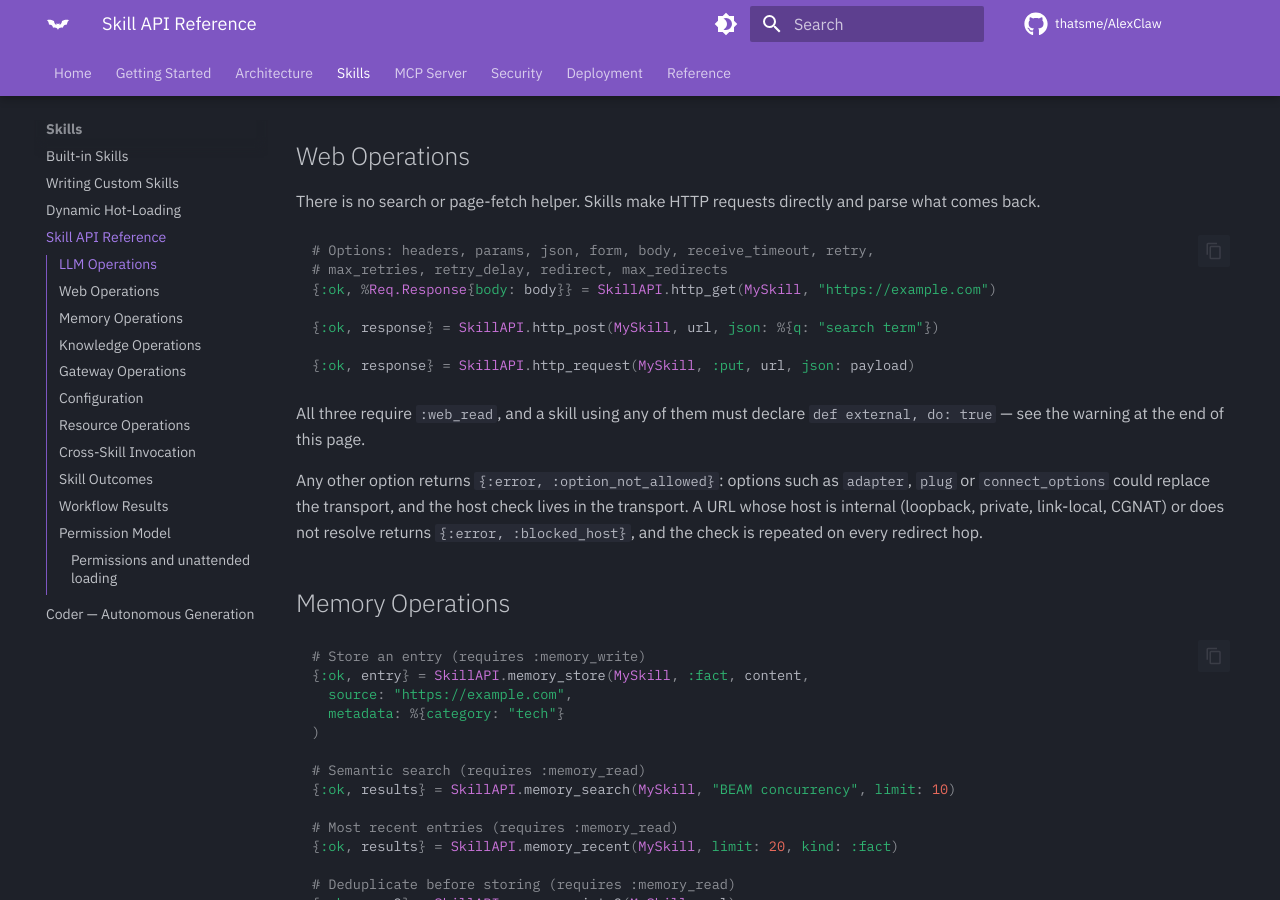
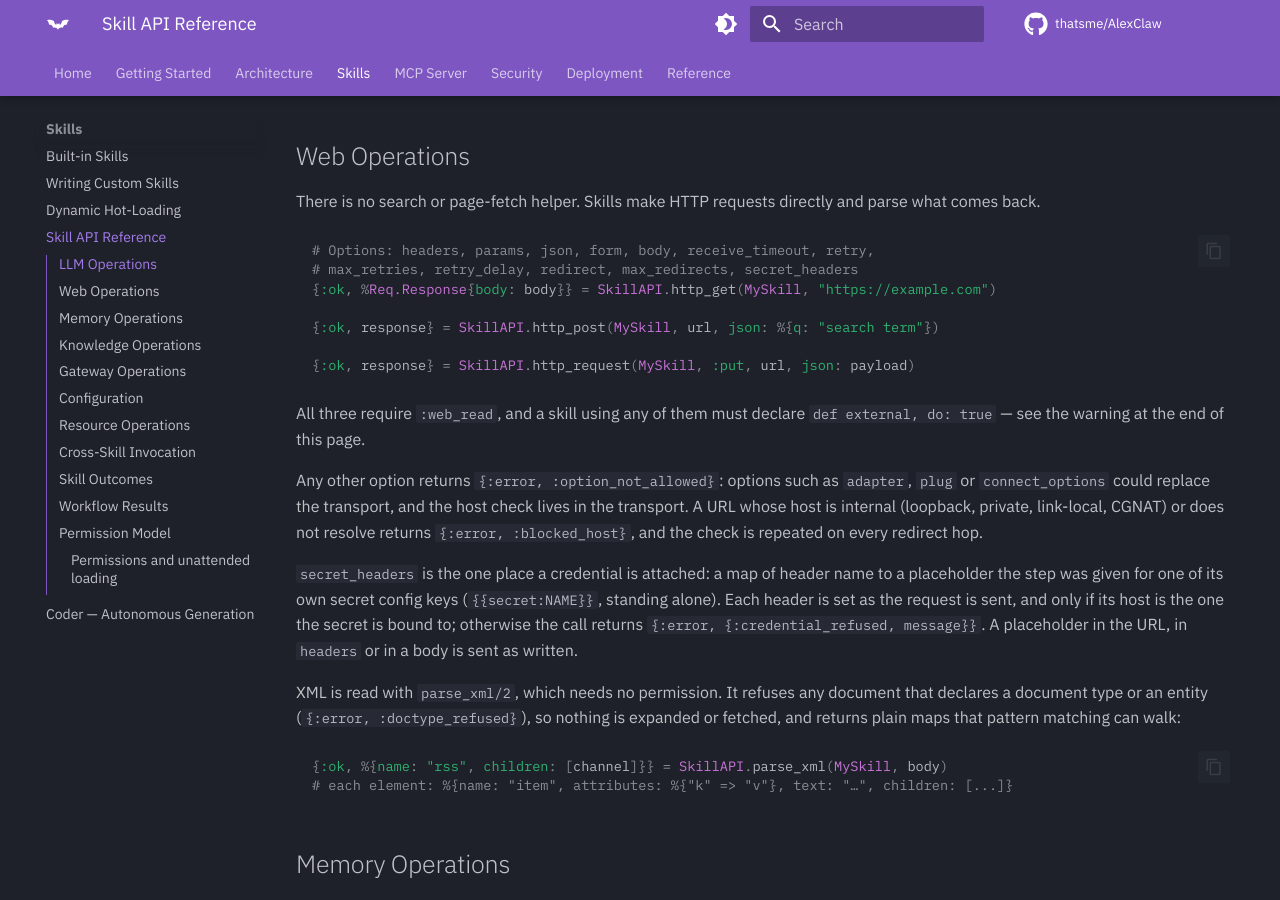
Before and after one commit to thatsme/AlexClaw, an MkDocs documentation site: the page built from docs/skills/skill-api.md, in a window 1280 px wide and 900 px high, scrolled down 630 px. Built offline with MkDocs 1.6.1 and Material for MkDocs 9.7.7, drawn with Linux system fonts in a browser that asks for light colours; comment, search, counter and statistics services are not loaded.

Commit message:
fix(skills): SweetXml out of containment; SkillAPI.parse_xml reads XML with no entity resolved (S9 fix review F1)
import SweetXml was allowed anywhere in a skill, and once imported every
SweetXml function was a local call the containment checker does not look
at: parse/1 with its defaults (dtd: :all) decides entity handling, the
file system included. SweetXml is no longer an allowed compile-time
module.

A skill reads XML with SkillAPI.parse_xml/2 (AlexClaw.Skills.SafeXml): a
document that declares a document type or an entity is refused before it
is parsed, the parser runs with dtd: :none, and the result is plain maps
(%{name:, attributes:, text:, children:}) that pattern matching can walk.
No permission: it reads only what it is given.

SkillAPI docs also gain :secret_headers (from the credentials change).

Tests: parse_xml_test (5; all red on the old code — the import loaded,
parse_xml did not exist). Older tests changed: the ast-gate test's
"allowlisted imports" skill and the rss_v2 fixture no longer import
SweetXml; see reports/S10_TEST_CHANGES.md.

````diff
--- a/docs/skills/skill-api.md
+++ b/docs/skills/skill-api.md
@@ -31,7 +31,7 @@ parse what comes back.
 
 ```elixir
 # Options: headers, params, json, form, body, receive_timeout, retry,
-# max_retries, retry_delay, redirect, max_redirects
+# max_retries, retry_delay, redirect, max_redirects, secret_headers
 {:ok, %Req.Response{body: body}} = SkillAPI.http_get(MySkill, "https://example.com")
 
 {:ok, response} = SkillAPI.http_post(MySkill, url, json: %{q: "search term"})
@@ -47,6 +47,23 @@ Any other option returns `{:error, :option_not_allowed}`: options such as
 host check lives in the transport. A URL whose host is internal (loopback,
 private, link-local, CGNAT) or does not resolve returns
 `{:error, :blocked_host}`, and the check is repeated on every redirect hop.
+
+`secret_headers` is the one place a credential is attached: a map of header
+name to a placeholder the step was given for one of its own secret config
+keys (`{{secret:NAME}}`, standing alone). Each header is set as the request is
+sent, and only if its host is the one the secret is bound to; otherwise the
+call returns `{:error, {:credential_refused, message}}`. A placeholder in the
+URL, in `headers` or in a body is sent as written.
+
+XML is read with `parse_xml/2`, which needs no permission. It refuses any
+document that declares a document type or an entity
+(`{:error, :doctype_refused}`), so nothing is expanded or fetched, and returns
+plain maps that pattern matching can walk:
+
+```elixir
+{:ok, %{name: "rss", children: [channel]}} = SkillAPI.parse_xml(MySkill, body)
+# each element: %{name: "item", attributes: %{"k" => "v"}, text: "…", children: [...]}
+```
 
 ## Memory Operations
 
````
Also changed, not shown: SECURITY.md (+5 -4 lines), 6 other files.
